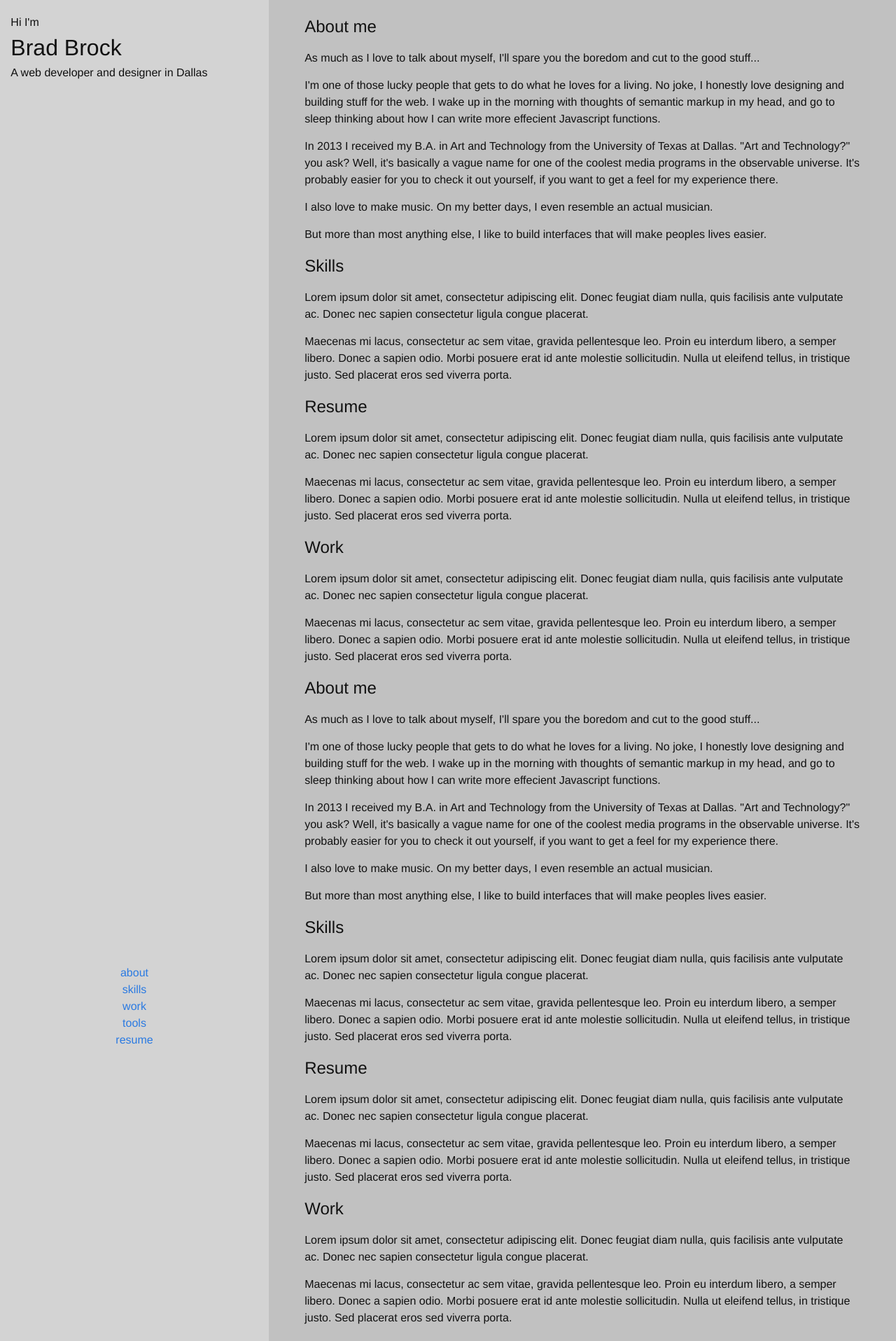
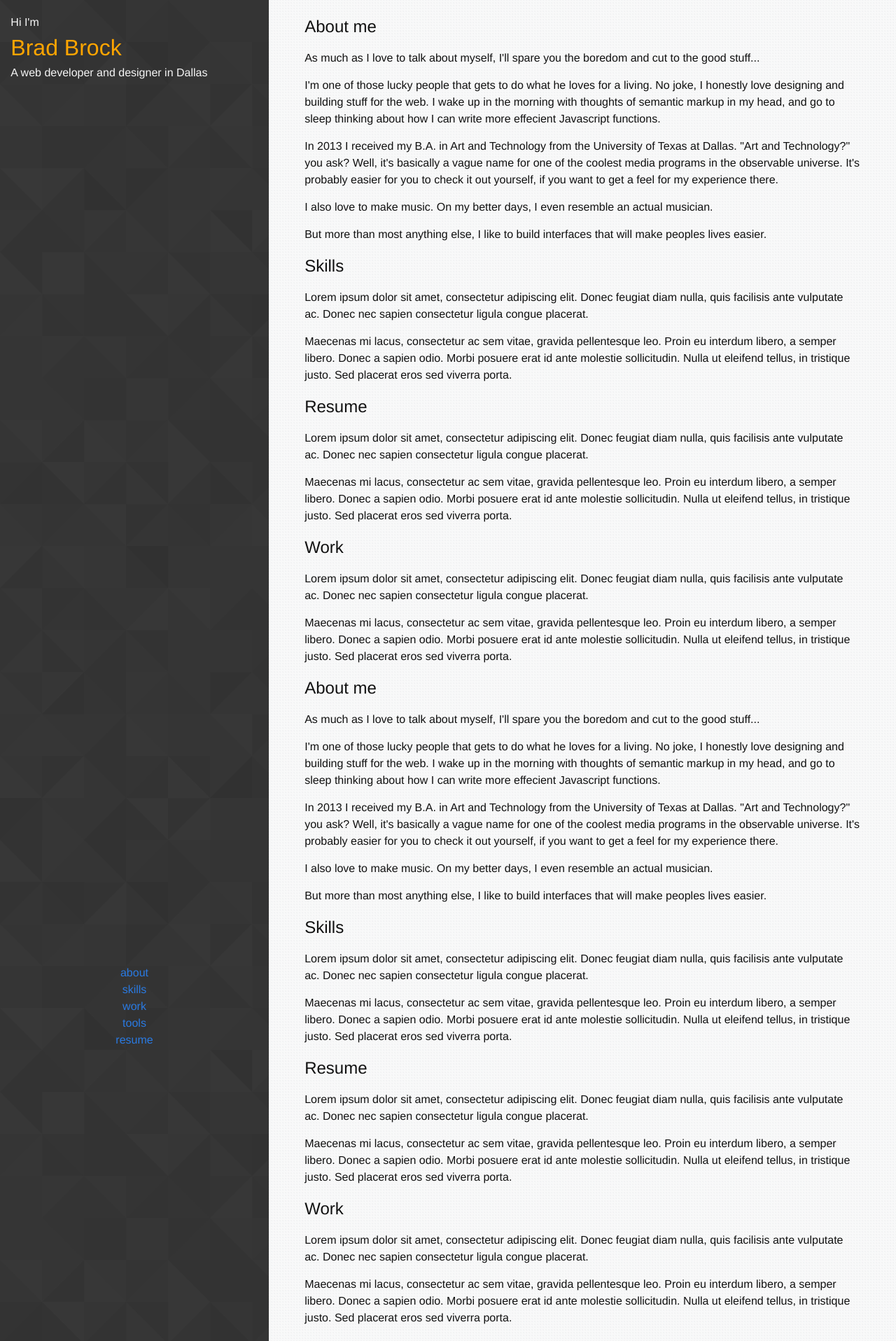
Before and after one commit to Spyrojoe/VBT4.1, a Jekyll site: the page built from index.html, in a window 1280 px wide. Shown: the top 1916 px of the page at 70% size. Built offline with Jekyll 4.4.1, drawn with Linux system fonts in a browser that asks for light colours.

Commit message:
Added background images to sidebar and main panels, color variables and applied to .intro text elements.

```diff
--- a/_sass/_header.scss
+++ b/_sass/_header.scss
@@ -2,7 +2,8 @@
     display: flex;
     justify-content: flex-start;
     flex: 0 0 30%;
-    background: #D3D3D3;
+    background: url('/img/lodyas.png');
+    // background: #D3D3D3;
 
     header{
         display: flex;
@@ -11,12 +12,17 @@
         width: 100%;
         height: 100vh;
         padding: 20px 4%;
-        background: #D3D3D3;
 
         .intro{
 
-            h1, p{
+            > *{
                 margin: 0 auto;
+            }
+            h1{
+                color: $orange;
+            }
+            p{
+                color: $white;
             }
         }
 
--- a/_sass/_main.scss
+++ b/_sass/_main.scss
@@ -4,5 +4,6 @@ main{
 	flex: 0 0 70%;
 	height: 100vh;
 	overflow-y: scroll;
-	background: #C1C1C1;
+	background: url('/img/absurdidad.png');
+	// background: #C1C1C1;
 }
--- a/css/main.scss
+++ b/css/main.scss
@@ -28,7 +28,9 @@ $content-width:    800px;
 $on-palm:          600px;
 $on-laptop:        800px;
 
-
+// Custom variables - Brad Brock, 2.25.26
+$orange:           #ffa500;
+$white:            #f5f5f5;
 
 // Use media queries like this:
 // @include media-query($on-palm) {
```
Also changed, not shown: img/absurdidad.png (added), img/lodyas.png (added).
